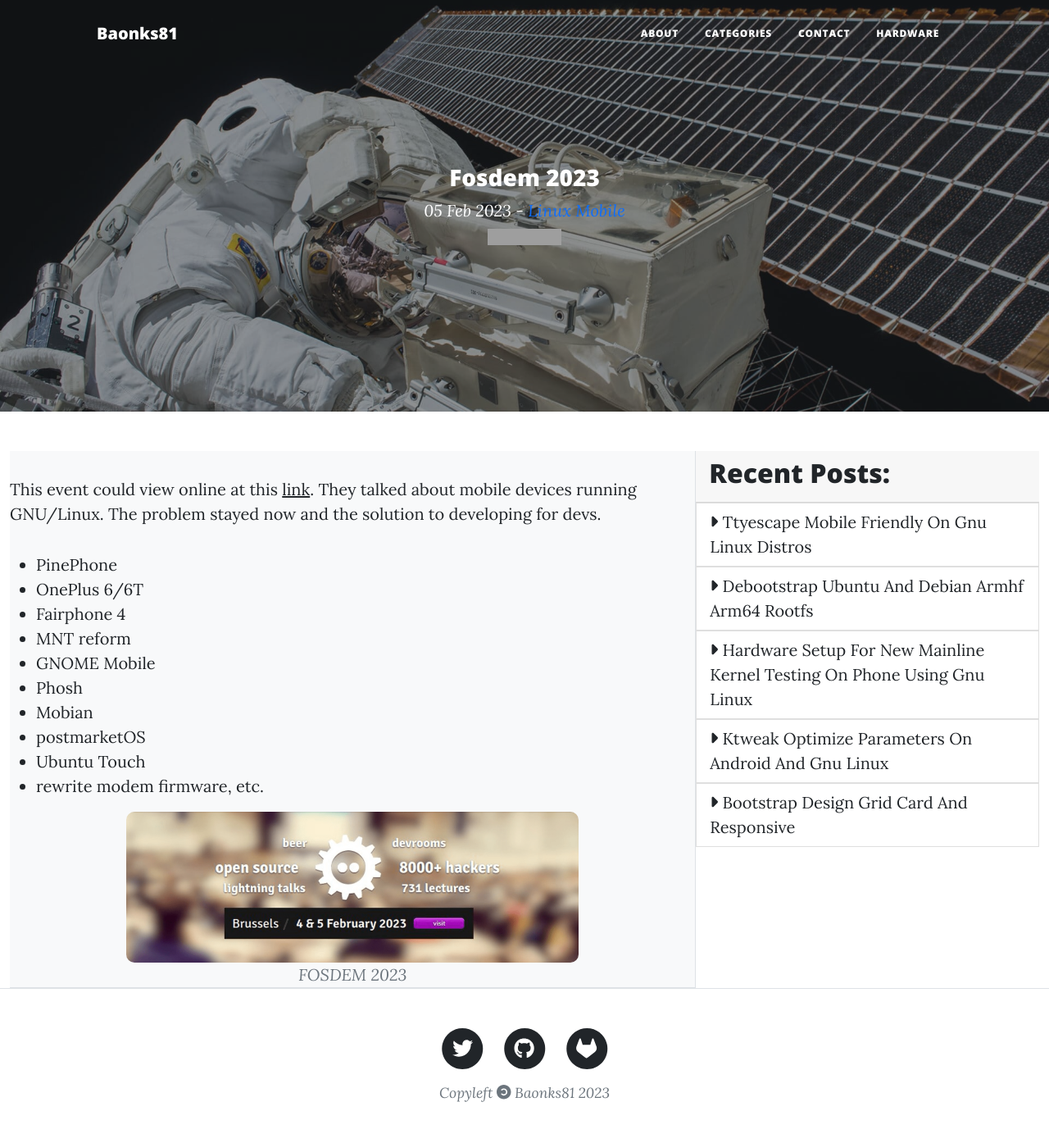
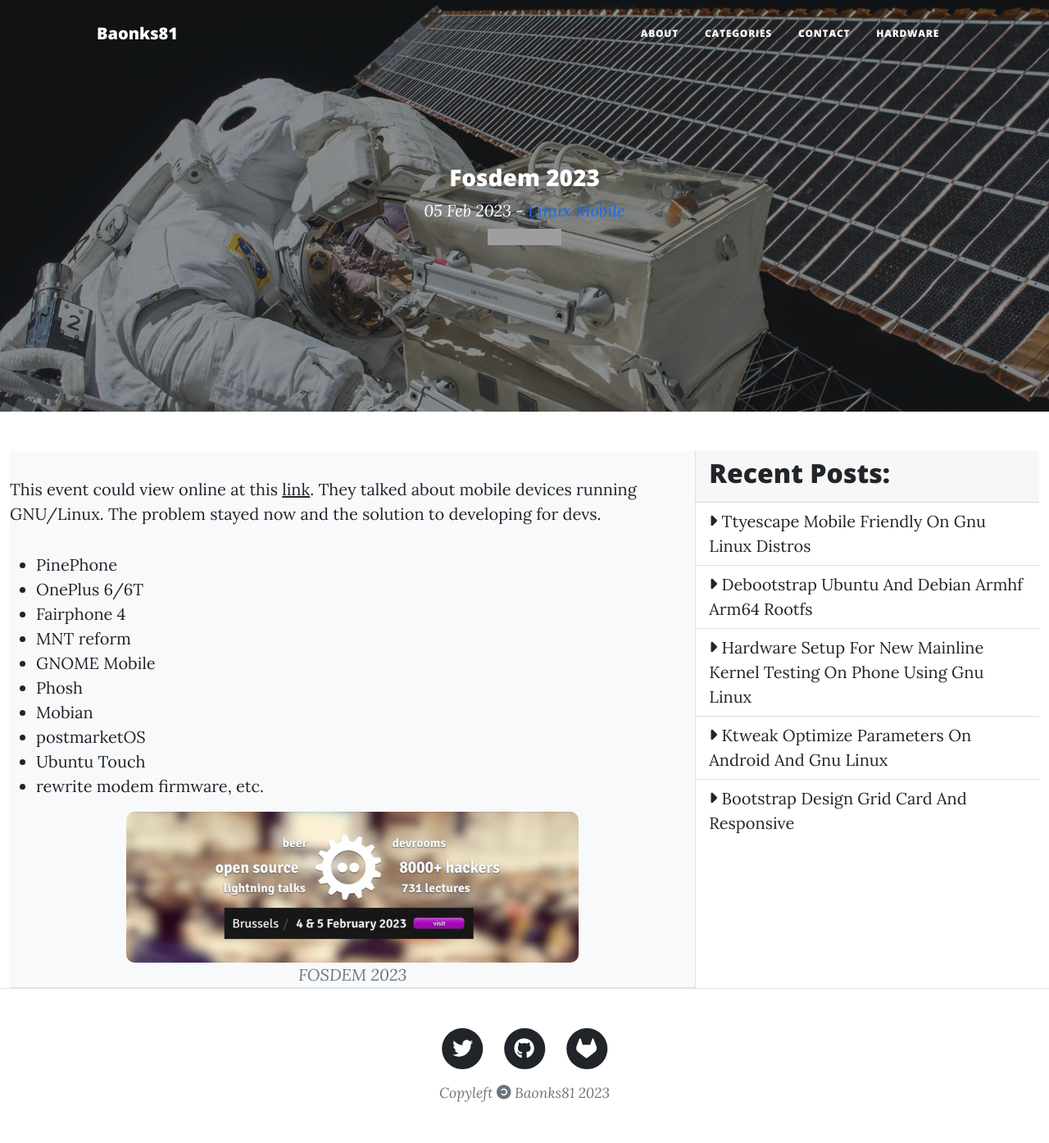
Before and after one commit to Baonks81/baonks81.github.io, a Jekyll site: the page built from _posts/2023-02-05-FOSDEM-2023.md, in a window 1280 px wide. Shown: the whole page at 82% size. Built offline with Jekyll 4.4.1, drawn with Linux system fonts in a browser that asks for light colours; nearby versions of some CDN libraries; library files that are not in the unit come from our copies; grey boxes are pictures that could not be loaded.

Commit message:
Update recent.html

```diff
--- a/_includes/recent.html
+++ b/_includes/recent.html
@@ -10,11 +10,11 @@
          {% assign forloop.index = forloop.index | plus:1 %}
        {% else %}
          {% assign countPost = countPost | plus:1 %}
-         <div class="box">
-            <li class="list-group-item">
+         <li class="list-group-item">
+            <div class="box">
                <a href="{{ post.url }}"><i class="fa-solid fa-caret-right"></i> {{ post.title }}</a>
-            </li>
-         </div>
+            </div>
+         </li>
        {% endif %}
      {% else %}
           {% break %}
```
